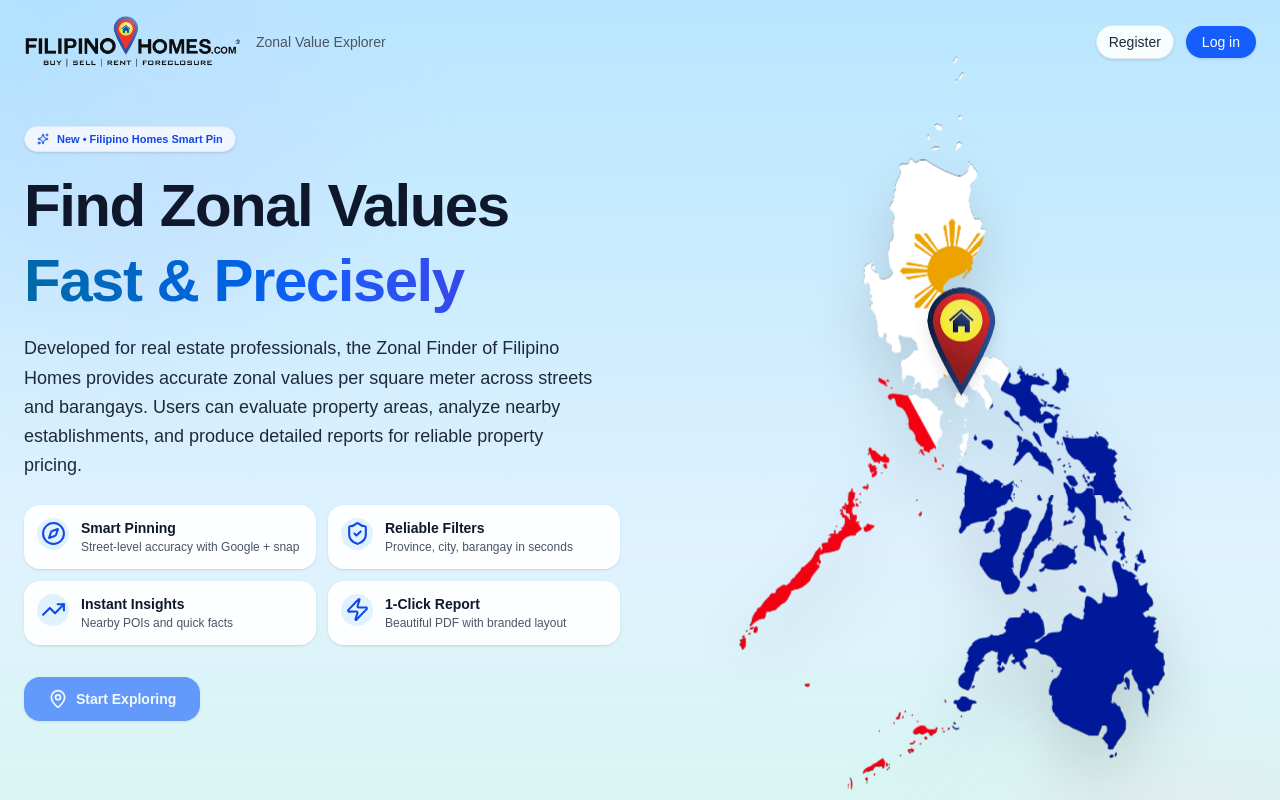
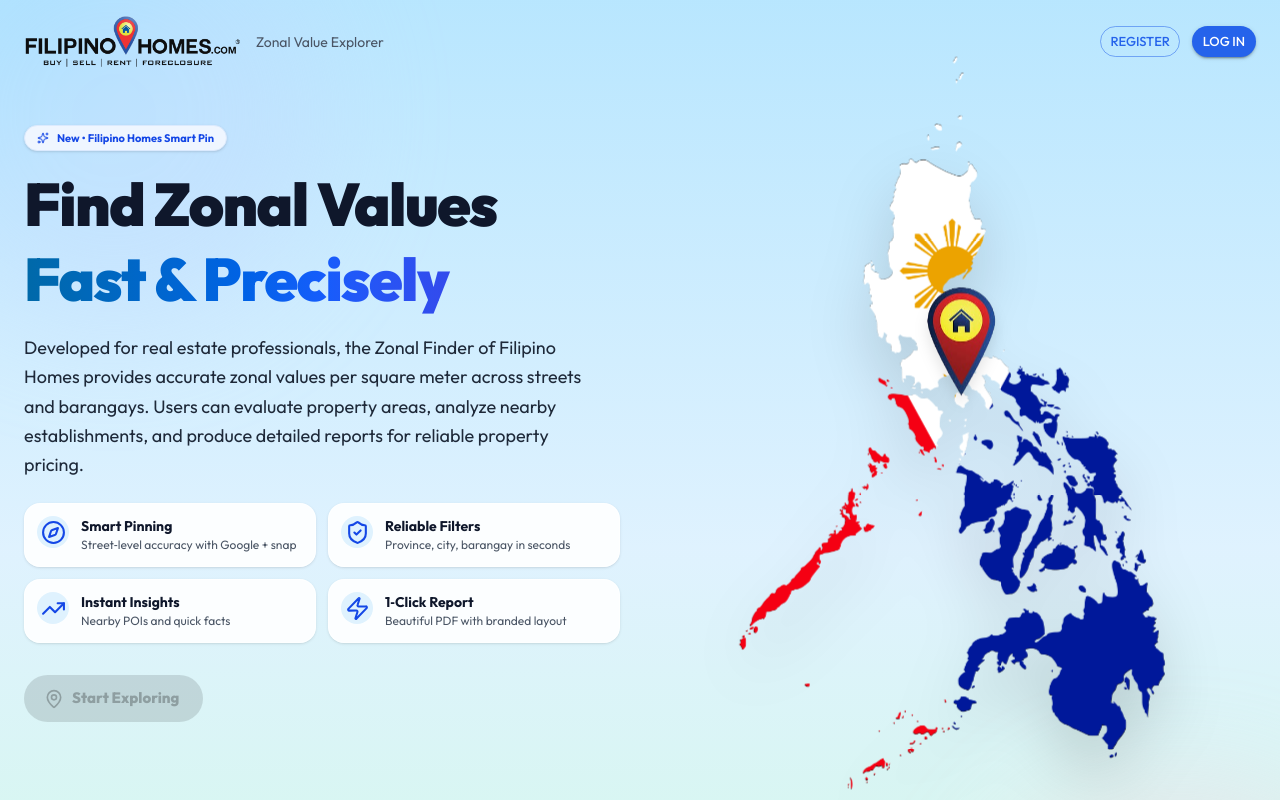
Before and after one commit to juliecor/PH-Zonal, a Next.js app: page /welcome in a window 1280 px wide. Shown: the top 800 px of the page. Built offline with nearby package versions, Linux system fonts and the light colour scheme; no server answers.

Commit message:
new updates

```diff
--- a/app/layout.tsx
+++ b/app/layout.tsx
@@ -4,6 +4,7 @@
 import { Toaster } from "sonner";
 import RouteProgress from "./components/RouteProgress";
 import "leaflet/dist/leaflet.css";
+import ThemeRegistry from "./mui/ThemeRegistry";
 
 const outfit = Outfit({
   variable: "--font-outfit",
@@ -29,9 +30,11 @@
   return (
     <html lang="en">
       <body className={`${outfit.variable} antialiased`}>
-        <RouteProgress />
-        <Toaster richColors position="top-right" closeButton />
-        {children}
+        <ThemeRegistry>
+          <RouteProgress />
+          <Toaster richColors position="top-right" closeButton />
+          {children}
+        </ThemeRegistry>
       </body>
     </html>
   );
--- /dev/null
+++ b/app/mui/ThemeRegistry.tsx
@@ -0,0 +1,41 @@
+'use client';
+
+import * as React from 'react';
+import { CacheProvider } from '@emotion/react';
+import createCache from '@emotion/cache';
+import { useServerInsertedHTML } from 'next/navigation';
+import { CssBaseline, ThemeProvider } from '@mui/material';
+import { theme } from './theme';
+
+function createEmotionCache() {
+  return createCache({ key: 'mui', prepend: true });
+}
+
+export default function ThemeRegistry({ children }: { children: React.ReactNode }) {
+  const cache = React.useMemo(() => createEmotionCache(), []);
+  const prevInsert = React.useRef(cache.insert);
+
+  React.useEffect(() => {
+    cache.insert = (...args: any[]) => prevInsert.current(...args);
+    return () => {
+      cache.insert = prevInsert.current;
+    };
+  }, [cache]);
+
+  useServerInsertedHTML(() => (
+    <style
+      data-emotion={`${cache.key} ${Object.keys(cache.inserted).join(' ')}`}
+      // @ts-ignore
+      dangerouslySetInnerHTML={{ __html: Object.values(cache.inserted).join(' ') as string }}
+    />
+  ));
+
+  return (
+    <CacheProvider value={cache}>
+      <ThemeProvider theme={theme}>
+        <CssBaseline />
+        {children}
+      </ThemeProvider>
+    </CacheProvider>
+  );
+}
--- /dev/null
+++ b/app/mui/theme.ts
@@ -0,0 +1,15 @@
+'use client';
+
+import { createTheme } from '@mui/material/styles';
+
+export const theme = createTheme({
+  palette: {
+    mode: 'light',
+    primary: { main: '#2563eb' },   // Tailwind blue-600
+    secondary: { main: '#0ea5e9' }, // Tailwind sky-500
+  },
+  shape: { borderRadius: 12 },
+  typography: {
+    fontFamily: 'var(--font-outfit), system-ui, -apple-system, Segoe UI, Roboto, Helvetica, Arial, sans-serif',
+  },
+});
--- a/app/welcome/page.tsx
+++ b/app/welcome/page.tsx
@@ -8,6 +8,7 @@
 import Disclaimer from "../components/Disclaimer";
 import { apiLogout, apiMe, getToken } from "../lib/authClient";
 import LowBalanceNotice from "../components/LowBalanceNotice";
+import { Button, Chip } from "@mui/material";
 
 export default function WelcomePage() {
   const router = useRouter();
@@ -92,29 +93,38 @@
         <div className="flex items-center gap-3 text-sm">
           {isAuthed ? (
             <>
-              <Link href={dashHref} className="rounded-full bg-white/90 border border-gray-200 px-3 py-1 shadow-sm hover:bg-white">Dashboard</Link>
+              <Button component={Link as any} href={dashHref} variant="outlined" size="small" sx={{ borderRadius: 999 }}>
+                Dashboard
+              </Button>
               {isAdmin && (
-                <Link href="/admin" className="rounded-full bg-white/90 border border-gray-200 px-3 py-1 shadow-sm hover:bg-white">Admin</Link>
+                <Button component={Link as any} href="/admin" variant="outlined" size="small" sx={{ borderRadius: 999 }}>
+                  Admin
+                </Button>
               )}
               {balance !== null && !isAdmin && (
-                <span className="rounded-full bg-white/90 border border-gray-200 px-3 py-1 shadow-sm">
-                  Tokens: <span className="font-semibold">{balance}</span>
-                </span>
+                <Chip label={`Tokens: ${balance}`} variant="outlined" sx={{ bgcolor: 'white', borderColor: 'rgba(0,0,0,0.08)' }} />
               )}
-              <button
+              <Button
                 onClick={async () => {
                   await apiLogout();
                   router.replace("/login");
                 }}
-                className="rounded-full bg-rose-600 text-white px-4 py-1.5 hover:bg-rose-700 shadow"
+                color="error"
+                variant="contained"
+                size="small"
+                sx={{ borderRadius: 999 }}
               >
                 Logout
-              </button>
+              </Button>
             </>
           ) : (
             <>
-              <Link href="/register" className="rounded-full bg-white/90 border border-gray-200 px-3 py-1.5 shadow-sm hover:bg-white">Register</Link>
-              <Link href="/login" className="rounded-full bg-blue-600 text-white px-4 py-1.5 shadow hover:bg-blue-700">Log in</Link>
+              <Button component={Link as any} href="/register" variant="outlined" size="small" sx={{ borderRadius: 999 }}>
+                Register
+              </Button>
+              <Button component={Link as any} href="/login" variant="contained" size="small" sx={{ borderRadius: 999 }}>
+                Log in
+              </Button>
             </>
           )}
         </div>
@@ -143,22 +153,17 @@
           </div>
 
           <div className="mt-8 flex items-center gap-3">
-            <button
+            <Button
               onClick={enterApp}
-              disabled={!canExplore}
-              className="inline-flex items-center gap-2 rounded-2xl px-6 py-3 text-sm font-bold transition shadow disabled:opacity-60 disabled:cursor-not-allowed bg-blue-600 text-white hover:bg-blue-700"
+              disabled={!canExplore || loading}
+              variant="contained"
+              size="large"
+              startIcon={loading ? undefined : (<MapPin size={20} />)}
+              sx={{ borderRadius: 3, px: 3, py: 1.25, boxShadow: '0 8px 20px rgba(37, 99, 235, 0.3)', textTransform: 'none', fontWeight: 800 }}
               title={!canExplore ? "No tokens left. Request more to continue." : "Start exploring"}
             >
-              {loading ? (
-                <>
-                  <Zap size={20} className="animate-spin" /> Loading…
-                </>
-              ) : (
-                <>
-                  <MapPin size={20} /> Start Exploring
-                </>
-              )}
-            </button>
+              {loading ? 'Loading…' : 'Start Exploring'}
+            </Button>
           </div>
         </div>
 
@@ -191,7 +196,7 @@
         </div>
       </section>
 
-      {/* How it works section removed to keep page compact and non-scrollable */}
+      {/* How it works removed to keep page compact */}
 
       {/* Disclaimer */}
       <section className="relative z-10 max-w-7xl mx-auto px-6">
@@ -248,6 +253,3 @@
     </div>
   );
 }
-
-// Lightweight map just for the hero. No interactions; centers on the Philippines.
-// Removed interactive HeroMap in favor of a static image
```
Also changed, not shown: package.json (+6 -2 lines), 1 other file (tests, documents, lock files or other folders).
